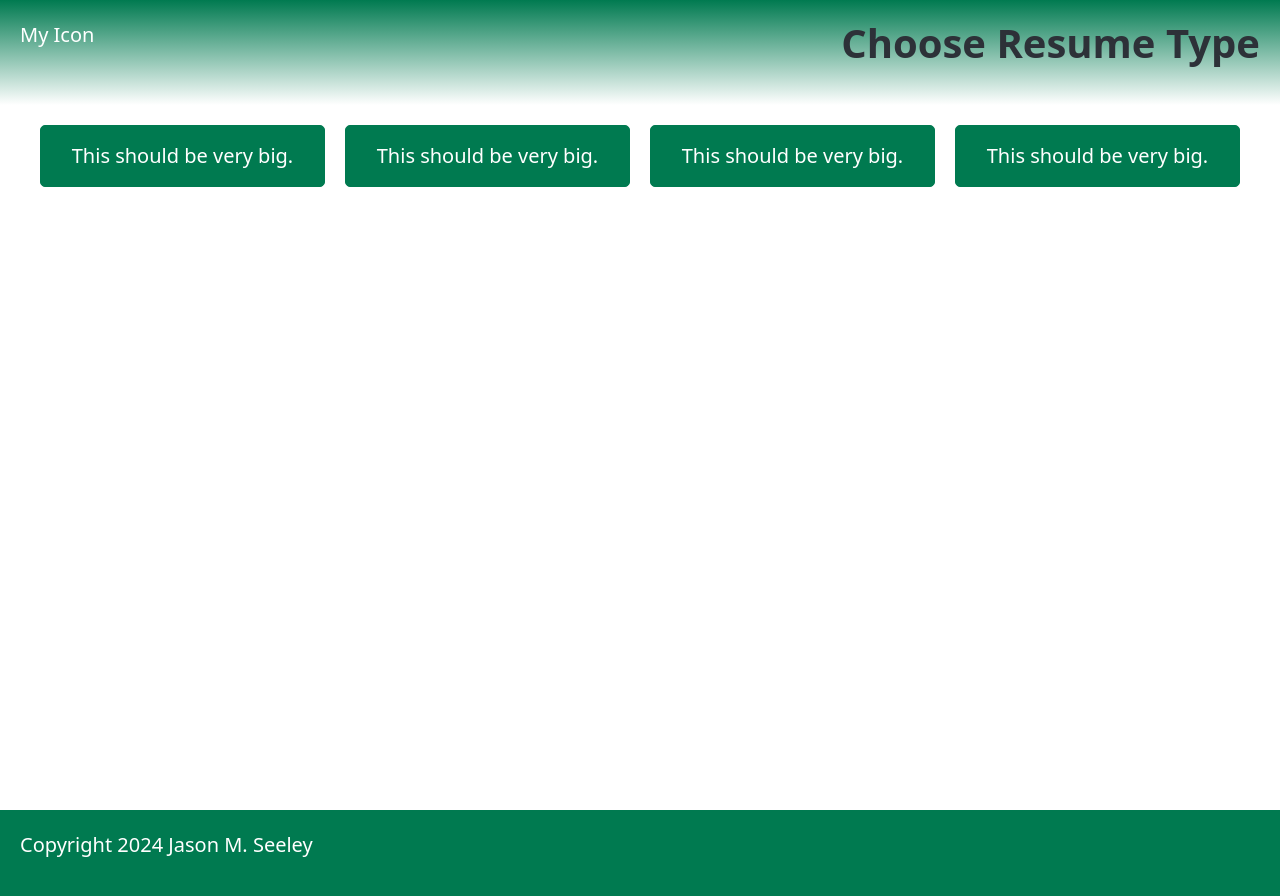
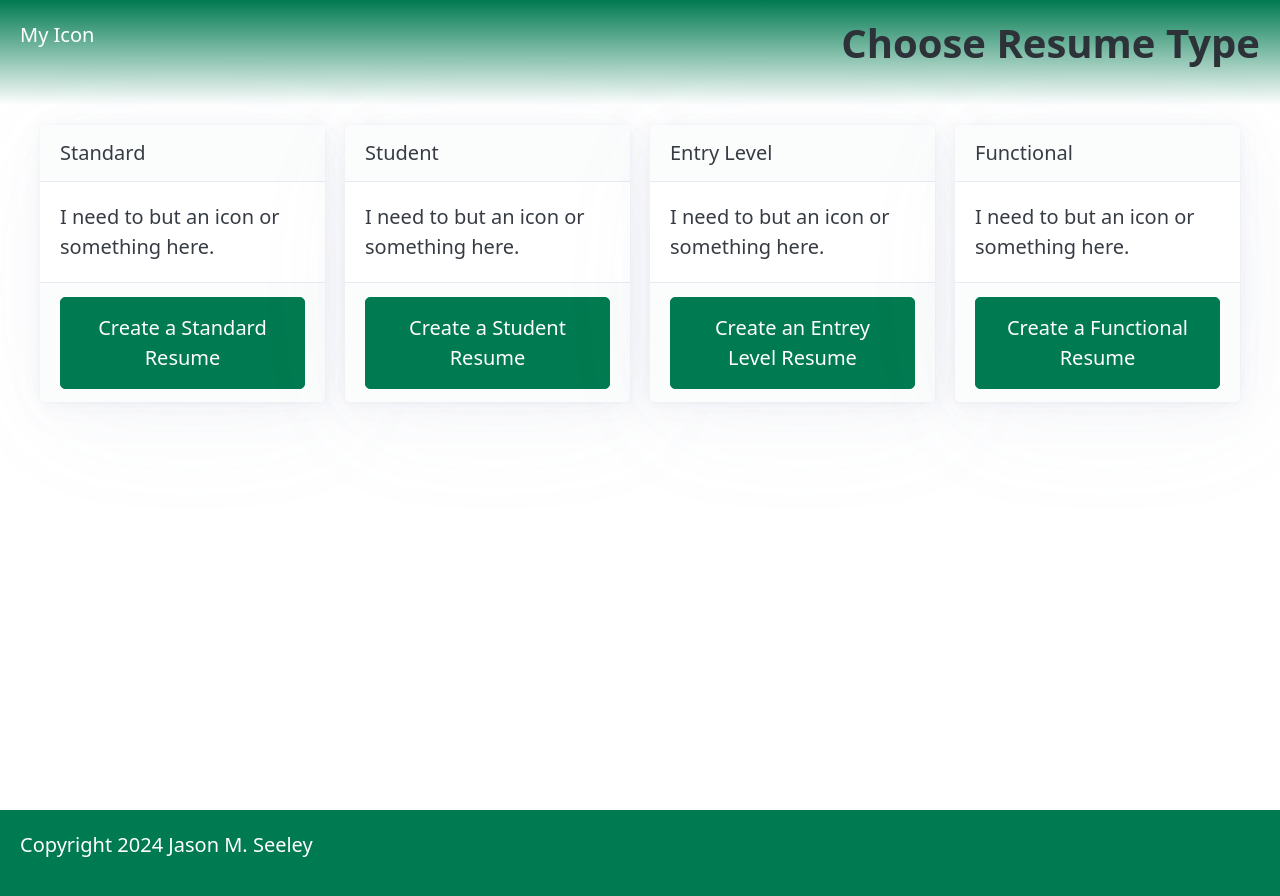
Before and after one commit to HeirOfNorton/alwaysfreeresume, a Jekyll site: the page built from pages/start.html, in a window 1280 px wide. Shown: the top 896 px of the page. Built offline with Jekyll 4.4.1, drawn with Linux system fonts in a browser that asks for light colours.

Commit message:
Adding first pages of each section, including the layouts to support them. Fixing the links and such that go to them.

```diff
--- a/_config.yml
+++ b/_config.yml
@@ -10,7 +10,7 @@ description: >-
   blah blah
 
 # this is temporary while I develop on GH-pages. Will move to proper url later)
-baseurl: "/alwaysfreeresume/"
+baseurl: "/alwaysfreeresume"
 url: "https://heirofnorton.github.io"
 
 # defaults:
@@ -19,6 +19,18 @@ url: "https://heirofnorton.github.io"
 #      path: ""
 #        values:
 #        layout: default
+
+navtitle:
+  standard: Standard
+  student: Student
+  functional: Functional
+  entrylevel: Entry Level
+
+navlength:
+  standard: 5
+  student: 6
+  entrylevel: 5
+  functinoal: 5
 
 nav:
   standard:
@@ -34,13 +46,13 @@ nav:
     - Projects
     - Work Experience
     - Extras
-  Entry Level:
+  entrylevel:
     - Objective
     - Skills
     - Education
     - Experience
     - Extras
-  Functional:
+  functional:
     - Objective
     - Skills
     - Experience
--- a/_layouts/default.html
+++ b/_layouts/default.html
@@ -4,8 +4,8 @@
     <meta charset="utf-8">
     <meta name="viewport" content="width=device-width, initial-scale=1">
     <meta name="color-scheme" content="light dark">
-    <link rel="stylesheet" href="{{ site.url }}{{ site.baseurl }}assets/pico.jade.min.css">
-    <link rel="stylesheet" href="{{ site.url }}{{site.baseurl}}assets/style.css">
+    <link rel="stylesheet" href="{{ '/assets/pico.jade.min.css' | absolute_url }}">
+    <link rel="stylesheet" href="{{ '/assets/style.css' | absolute_url }}">
     <link rel="preconnect" href="https://fonts.googleapis.com">
     <link rel="preconnect" href="https://fonts.gstatic.com" crossorigin>
     <link href="https://fonts.googleapis.com/css2?family=Oleo+Script:wght@400;700&display=swap" rel="stylesheet">
--- a/_layouts/plain.html
+++ b/_layouts/plain.html
@@ -6,7 +6,7 @@ layout: default
     <div class="myheader">
         <div>My Icon</div>
         <h1 class="bigtitle">Always Free Resume Builder</h1>
-        <a href="{{ site.url }}{{ site.baseurl }}start/" role="button">Start Now</a>
+        <a href="{{ '/start/' | relative_url }}" role="button">Start Now</a>
     </div>
 
 </header>
--- a/pages/start.html
+++ b/pages/start.html
@@ -6,11 +6,49 @@ permalink: /start/
 
 <div class="grid">
     <div class="grid">
-        <button>This should be very big.</button>
-        <button>This should be very big.</button>
-    </div>
-    <div class="grid">
-        <button>This should be very big.</button>
-        <button>This should be very big.</button>
+        <article>
+            <header>
+                Standard
+            </header>
+            I need to but an icon or something here.
+            <footer>
+                <a href="{{ '/standard/' | relative_url }}" role="button">
+                    Create a Standard Resume
+                </a>
+            </footer>
+        </article>
+        <article>
+            <header>
+                Student
+            </header>
+            I need to but an icon or something here.
+            <footer>
+                <a href="{{ '/student/' | relative_url }}" role="button">
+                    Create a Student Resume
+                </a>
+            </footer>
+        </article>
+        <article>
+            <header>
+                Entry Level
+            </header>
+            I need to but an icon or something here.
+            <footer>
+                <a href="{{ '/entrylevel/' | relative_url }}" role="button">
+                    Create an Entrey Level Resume
+                </a>
+            </footer>
+        </article>
+        <article>
+            <header>
+                Functional
+            </header>
+            I need to but an icon or something here.
+            <footer>
+                <a href="{{ '/functional/' | relative_url }}" role="button">
+                    Create a Functional Resume
+                </a>
+            </footer>
+        </article>
     </div>
 </div>
```
Also changed, not shown: _layouts/section-base.html (+30 -0 lines), pages/entrylevel.md (added, +11 -0 lines), pages/funtional.md (added, +11 -0 lines), pages/standard.md (added, +11 -0 lines), pages/student.md (added, +11 -0 lines).
